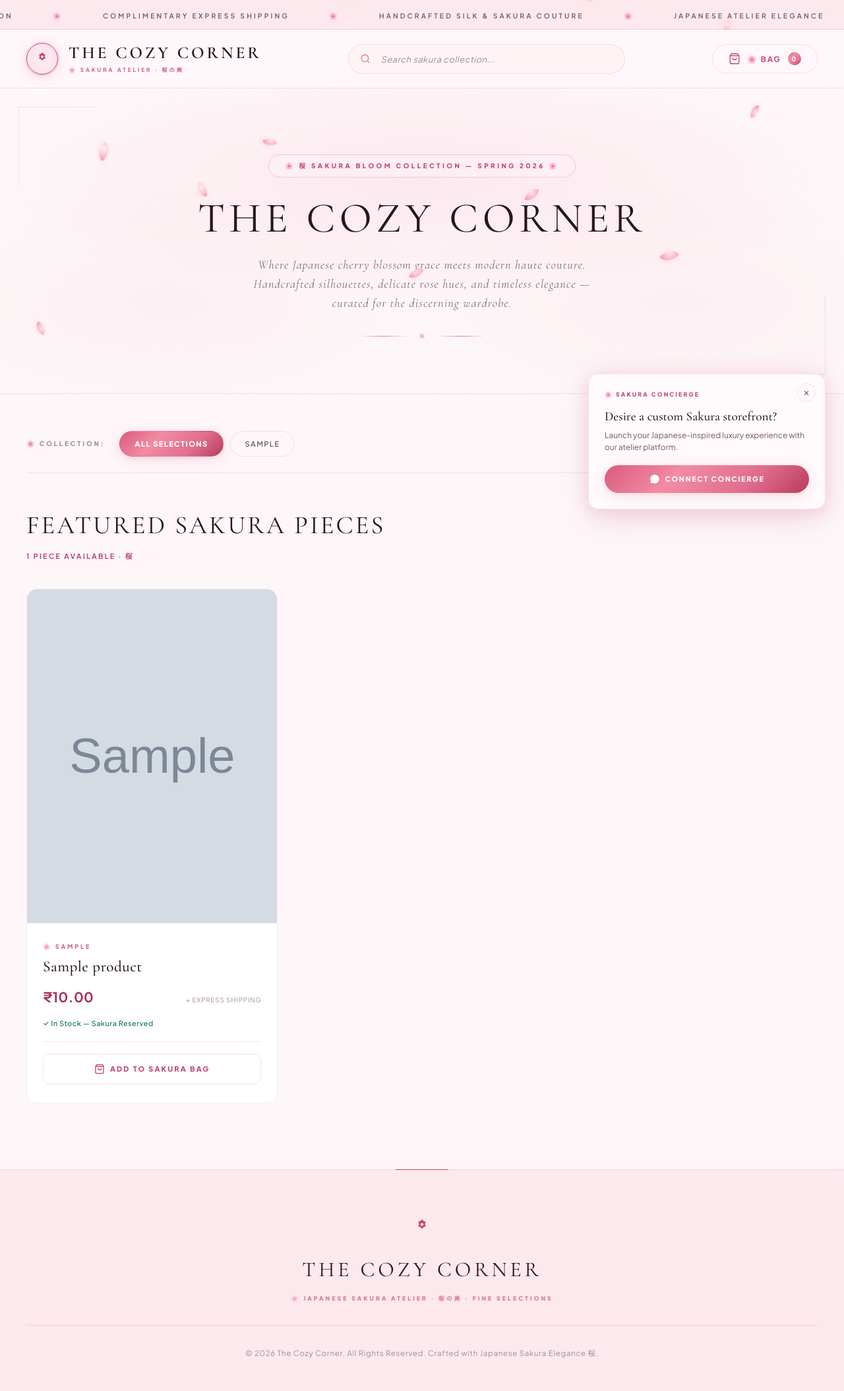
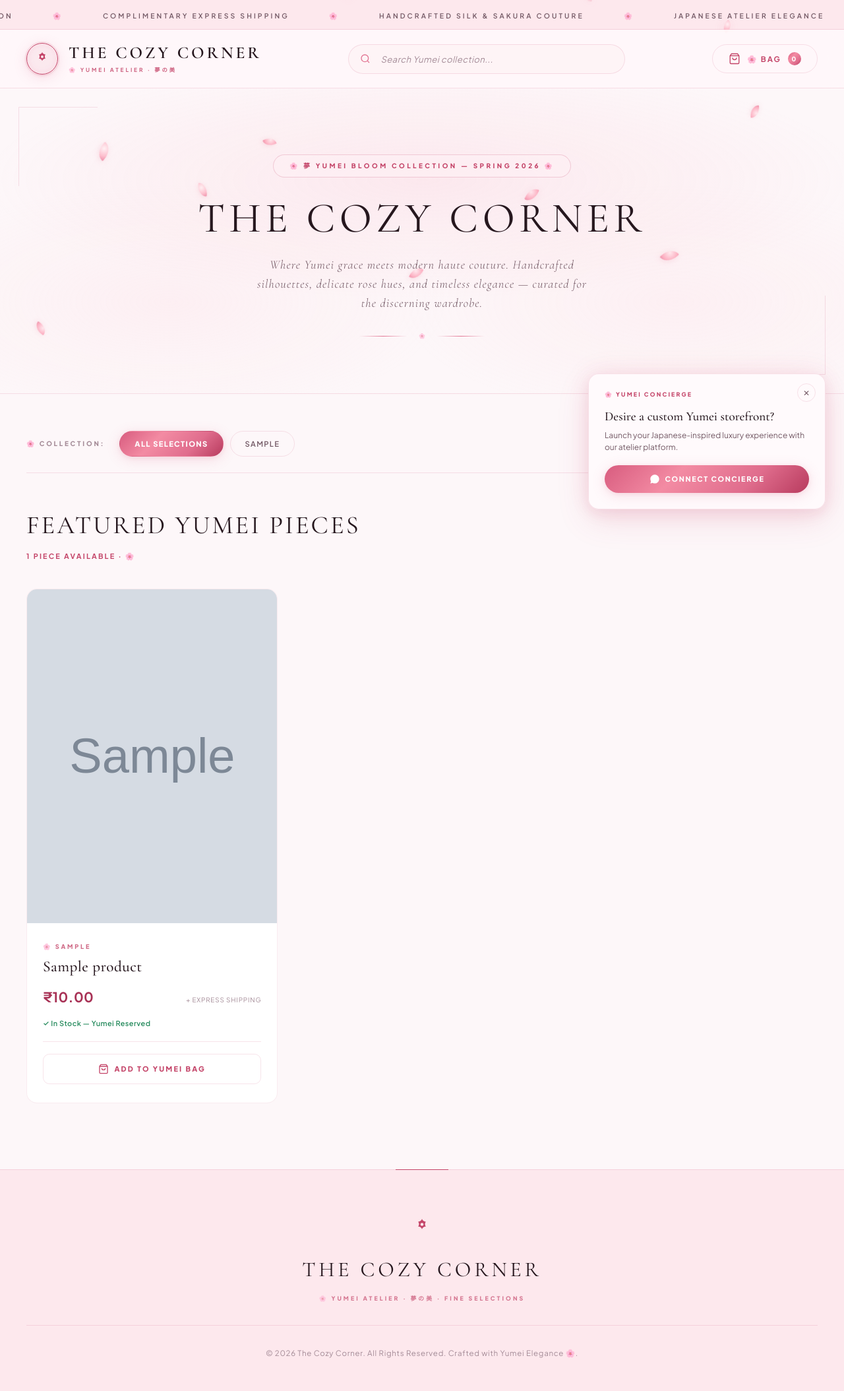
Before and after one commit to AKSHAY9960996/CHERRY-BLOSSOM, a Flask app: page / in a window 1280 px wide. Shown: the whole page at 66% size. Run offline with Flask 3, Linux system fonts and the light colour scheme; data comes from the database, SQL or seed files in the repository; tables that the repository leaves empty hold one stand-in row (values such as "Sample post"); grey boxes marked "Sample" are stand-in pictures.

Commit message:
Update branding from Sakura to Yumei across store

```diff
--- a/templates/base.html
+++ b/templates/base.html
@@ -61,10 +61,10 @@
         replace('\n', '<br>') | safe }}
       </div>
       {% if settings.get('whatsapp_number') %}
-      <a href="https://wa.me/{{ settings.get('whatsapp_number') }}?text=Hi!%20I%20have%20an%20inquiry%20about%20your%20sakura%20luxury%20atelier."
+      <a href="https://wa.me/{{ settings.get('whatsapp_number') }}?text=Hi!%20I%20have%20an%20inquiry%20about%20your%20Yumei%20luxury%20atelier."
         class="btn-whatsapp" target="_blank" rel="noopener noreferrer">
         <svg width="18" height="18" viewBox="0 0 24 24" fill="currentColor"><path d="M12.012 2c-5.506 0-9.989 4.478-9.99 9.984 0 1.76.459 3.478 1.33 4.99L2 22l5.133-1.343a9.96 9.6 0 004.877 1.28h.005c5.507 0 9.99-4.479 9.99-9.986 0-2.667-1.037-5.176-2.922-7.062A9.923 9.923 0 0012.012 2z"/></svg>
-        Direct Sakura Concierge
+        Direct Yumei Concierge
       </a>
       {% endif %}
     </div>
@@ -87,7 +87,7 @@
         </div>
         <div class="logo-text">
           <span class="logo-name">{{ settings.get('shop_name','My Shop') }}</span>
-          <span class="logo-tagline">🌸 SAKURA ATELIER · 桜の美</span>
+          <span class="logo-tagline">🌸 YUMEI ATELIER · 夢の美</span>
         </div>
       </a>
 
@@ -100,7 +100,7 @@
                 <line x1="21" y1="21" x2="16.65" y2="16.65"></line>
               </svg>
             </span>
-            <input type="search" name="q" id="searchInput" placeholder="Search sakura collection..."
+            <input type="search" name="q" id="searchInput" placeholder="Search Yumei collection..."
               value="{{ request.args.get('q','') }}" autocomplete="off" />
           </div>
         </form>
@@ -130,7 +130,7 @@
           <line x1="3" y1="6" x2="21" y2="6"></line>
           <path d="M16 10a4 4 0 0 1-8 0"></path>
         </svg>
-        <h2>SAKURA BAG 桜</h2>
+        <h2>YUMEI BAG 🌸</h2>
       </div>
       <button class="cart-close-btn" id="cartCloseBtn" aria-label="Close cart">✕</button>
     </div>
@@ -144,8 +144,8 @@
             <path d="M16 10a4 4 0 0 1-8 0"></path>
           </svg>
         </div>
-        <h3>Your Sakura Bag is Empty</h3>
-        <p class="empty-cart-desc">Discover our handpicked Cherry Blossom creations 桜.</p>
+        <h3>Your Yumei Bag is Empty</h3>
+        <p class="empty-cart-desc">Discover our handpicked Yumei creations 🌸.</p>
       </div>
       <div id="cartItemsContainer"></div>
     </div>
@@ -156,7 +156,7 @@
         <span class="cart-total-amount" id="cartTotalAmount">₹0.00</span>
       </div>
       <a href="{{ url_for('checkout') }}" class="btn-checkout">
-        <span>PROCEED TO SAKURA CHECKOUT</span>
+        <span>PROCEED TO YUMEI CHECKOUT</span>
         <svg width="18" height="18" viewBox="0 0 24 24" fill="none" stroke="currentColor" stroke-width="2">
           <line x1="5" y1="12" x2="19" y2="12"></line>
           <polyline points="12 5 19 12 12 19"></polyline>
@@ -167,7 +167,7 @@
           <rect x="3" y="11" width="18" height="11" rx="2" ry="2"></rect>
           <path d="M7 11V7a5 5 0 0 1 10 0v4"></path>
         </svg>
-        Sakura Concierge Verification via WhatsApp
+        Yumei Concierge Verification via WhatsApp
       </div>
     </div>
   </aside>
@@ -211,12 +211,12 @@
           {% endif %}
         </div>
         <span class="footer-logo-name">{{ settings.get('shop_name','My Shop') }}</span>
-        <span class="footer-tagline">🌸 JAPANESE SAKURA ATELIER · 桜の美 · FINE SELECTIONS</span>
+        <span class="footer-tagline">🌸 YUMEI ATELIER · 夢の美 · FINE SELECTIONS</span>
       </div>
       <div class="footer-divider"></div>
       <div class="footer-bottom">
         <p class="footer-copy">
-          © 2026 {{ settings.get('shop_name','My Shop') }}. All Rights Reserved. Crafted with Japanese Sakura Elegance 桜.
+          © 2026 {{ settings.get('shop_name','My Shop') }}. All Rights Reserved. Crafted with Yumei Elegance 🌸.
         </p>
       </div>
     </div>
@@ -236,12 +236,12 @@
   <div id="founderAdBanner" class="founder-ad-banner" style="display: none;">
     <button class="founder-ad-close" id="closeFounderAd" aria-label="Close concierge banner">✕</button>
     <div class="founder-ad-content">
-      <div class="founder-ad-badge">🌸 SAKURA CONCIERGE</div>
+      <div class="founder-ad-badge">🌸 YUMEI CONCIERGE</div>
       <div class="founder-ad-text">
-        <p class="founder-ad-title">Desire a custom Sakura storefront?</p>
+        <p class="founder-ad-title">Desire a custom Yumei storefront?</p>
         <p class="founder-ad-desc">Launch your Japanese-inspired luxury experience with our atelier platform.</p>
       </div>
-      <a href="https://wa.me/917559960995?text=Hi!%20I%20saw%20your%20sakura%20luxury%20online%20shop%20and%20would%20like%20to%20create%20one%20for%20my%20business."
+      <a href="https://wa.me/917559960995?text=Hi!%20I%20saw%20your%20Yumei%20luxury%20online%20shop%20and%20would%20like%20to%20create%20one%20for%20my%20business."
         target="_blank" class="founder-ad-btn">
         <svg width="16" height="16" viewBox="0 0 24 24" fill="currentColor"><path d="M12.012 2c-5.506 0-9.989 4.478-9.99 9.984 0 1.76.459 3.478 1.33 4.99L2 22l5.133-1.343a9.96 9.6 0 004.877 1.28h.005c5.507 0 9.99-4.479 9.99-9.986 0-2.667-1.037-5.176-2.922-7.062A9.923 9.923 0 0012.012 2z"/></svg>
         <span>Connect Concierge</span>
--- a/templates/index.html
+++ b/templates/index.html
@@ -1,6 +1,6 @@
 {% extends "base.html" %}
 
-{% block title %}{{ settings.get('shop_name','My Shop') }} — 🌸 桜 Sakura Luxury Atelier{% endblock %}
+{% block title %}{{ settings.get('shop_name','My Shop') }} — 🌸 夢 Yumei Luxury Atelier{% endblock %}
 {% block description %}Discover handpicked Japanese cherry blossom haute couture and luxury goods at {{ settings.get('shop_name','My Shop') }}. Authentic quality, spring bloom edition.{% endblock %}
 
 {% block content %}
@@ -9,10 +9,10 @@
   <section class="hero-section">
     <div class="hero-overlay-glow"></div>
     <div class="hero-content">
-      <div class="hero-badge">🌸 桜 SAKURA BLOOM COLLECTION — SPRING 2026 🌸</div>
+      <div class="hero-badge">🌸 夢 YUMEI BLOOM COLLECTION — SPRING 2026 🌸</div>
       <h1 class="hero-title">{{ settings.get('shop_name','My Shop') }}</h1>
       <p class="hero-subtitle">
-        Where Japanese cherry blossom grace meets modern haute couture. Handcrafted silhouettes, delicate rose hues, and timeless elegance — curated for the discerning wardrobe.
+        Where Yumei grace meets modern haute couture. Handcrafted silhouettes, delicate rose hues, and timeless elegance — curated for the discerning wardrobe.
       </p>
       <div class="hero-divider">
         <span class="divider-line"></span>
@@ -68,11 +68,11 @@
           {% elif active_category %}
             {{ active_category }}
           {% else %}
-            Featured Sakura Pieces
+            Featured Yumei Pieces
           {% endif %}
         </h2>
         <div class="section-count">
-          {{ products|length }} {{ 'piece' if products|length == 1 else 'pieces' }} available · 桜
+          {{ products|length }} {{ 'piece' if products|length == 1 else 'pieces' }} available · 🌸
         </div>
       </div>
     </div>
@@ -102,7 +102,7 @@
                 <svg width="40" height="40" viewBox="0 0 24 24" fill="currentColor">
                   <path d="M12 2c-.8 2.2-2.8 3.5-5 3.5 1.5 1.8 1.5 4.5 0 6.3 2.2 0 4.2 1.3 5 3.5.8-2.2 2.8-3.5 5-3.5-1.5-1.8-1.5-4.5 0-6.3-2.2 0-4.2-1.3-5-3.5zm0 5a2 2 0 1 1 0 4 2 2 0 0 1 0-4z"/>
                 </svg>
-                <p>SAKURA PIECE 桜</p>
+                <p>YUMEI PIECE 🌸</p>
               </div>
             {% endif %}
 
@@ -110,11 +110,11 @@
             <div class="product-overlay">
               <a href="{{ url_for('product_detail', product_id=product.id) }}"
                  class="overlay-btn">
-                <svg width="16" height="16" viewBox="0 0 24 24" fill="none" stroke="currentColor" stroke-width="2">
+                 <svg width="16" height="16" viewBox="0 0 24 24" fill="none" stroke="currentColor" stroke-width="2">
                   <path d="M1 12s4-8 11-8 11 8 11 8-4 8-11 8-11-8-11-8z"></path>
                   <circle cx="12" cy="12" r="3"></circle>
                 </svg>
-                <span>VIEW SAKURA PIECE</span>
+                <span>VIEW YUMEI PIECE</span>
               </a>
             </div>
           </div>
@@ -137,9 +137,9 @@
             {% if product.stock > 0 %}
               <div class="product-stock {% if product.stock <= 2 %}low{% endif %}">
                 {% if product.stock <= 2 %}
-                  🌸 Only {{ product.stock }} available in Sakura Atelier
+                  🌸 Only {{ product.stock }} available in Yumei Atelier
                 {% else %}
-                  ✓ In Stock — Sakura Reserved
+                  ✓ In Stock — Yumei Reserved
                 {% endif %}
               </div>
             {% else %}
@@ -161,7 +161,7 @@
                   <line x1="3" y1="6" x2="21" y2="6"></line>
                   <path d="M16 10a4 4 0 0 1-8 0"></path>
                 </svg>
-                <span>ADD TO SAKURA BAG</span>
+                <span>ADD TO YUMEI BAG</span>
               {% else %}
                 <span>OUT OF STOCK</span>
               {% endif %}
@@ -177,7 +177,7 @@
               <line x1="21" y1="21" x2="16.65" y2="16.65"></line>
             </svg>
           </div>
-          <h3>No Sakura Selections Found</h3>
+          <h3>No Yumei Selections Found</h3>
           <p>Try refining your search query or collection filter.</p>
         </div>
       {% endif %}
```
Also changed, not shown: templates/checkout.html (+10 -10 lines), templates/order_success.html (+10 -10 lines), templates/product_detail.html (+11 -11 lines).
